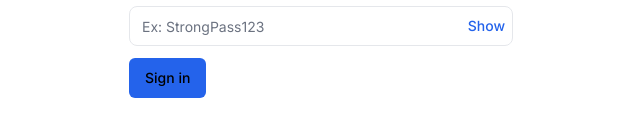
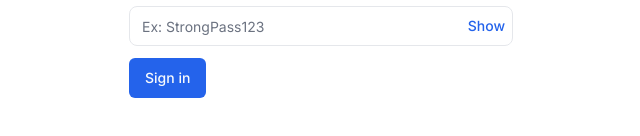
Before and after one commit to IonutGhe2001/C-Order, a React (Vite) app in the folder apps/web/: page /login in a window 1280 px wide. Shown: the part 396-532 px from the top of the page, without its empty margins (319-959 px from the left). Built offline with nearby package versions, Linux system fonts and the light colour scheme; no server answers.

Commit message:
refactor: use color variables and update brand muted

```diff
--- a/apps/web/src/components/ui/button.tsx
+++ b/apps/web/src/components/ui/button.tsx
@@ -4,20 +4,22 @@ import { cva, type VariantProps } from 'class-variance-authority'
 import { motion } from 'framer-motion'
 import { cn } from '@/lib/utils'
 
+const primaryClasses = 'bg-brand text-brand-fg hover:bg-brand-muted'
+
 const buttonVariants = cva(
   'inline-flex items-center justify-center rounded-md text-sm font-medium transition-colors motion-reduce:transition-none focus-visible:outline-none focus-visible:ring-2 focus-visible:ring-brand focus-visible:ring-offset-2 disabled:opacity-50 disabled:pointer-events-none ring-offset-background',
   {
     variants: {
       variant: {
-        primary:
-          'bg-brand text-[color:var(--brand-foreground)] hover:bg-[#B71C1C]',
-        secondary: 'bg-brand-muted text-brand hover:bg-[#FFD7D7]',
+        primary: primaryClasses,
+        default: primaryClasses,
+        secondary: 'bg-brand-muted text-brand hover:bg-brand',
         link: 'text-brand underline-offset-4 hover:underline',
-        destructive: 'bg-[#C62828] text-white hover:bg-[#8E0000]',
-        default: 'bg-brand text-[color:var(--brand-foreground)] hover:bg-[#B71C1C]',
-        ghost: 'bg-transparent text-brand hover:bg-[#FFD7D7]',
+        destructive:
+          'bg-danger text-[color:var(--brand-foreground)] hover:bg-danger/90',
+        ghost: 'bg-transparent text-brand hover:bg-brand-muted',
         outline:
-          'border border-brand bg-transparent text-brand hover:bg-[#FFD7D7]',
+          'border border-brand bg-transparent text-brand hover:bg-brand-muted',
       },
       size: {
         sm: 'h-9 rounded-md px-3',
--- a/apps/web/src/styles/theme.css
+++ b/apps/web/src/styles/theme.css
@@ -24,9 +24,9 @@
   --success: 142 69% 55%;
   --warning: 38 92% 50%;
   --danger: 0 84% 55%;
---brand: 221 83% 66%;
+  --brand: 221 83% 66%;
   --brand-foreground: 222 47% 11%;
-  --brand-muted: 221 83% 20%;
+   --brand-muted: 221 83% 30%;
   --ring: var(--brand);
 }
 
```
